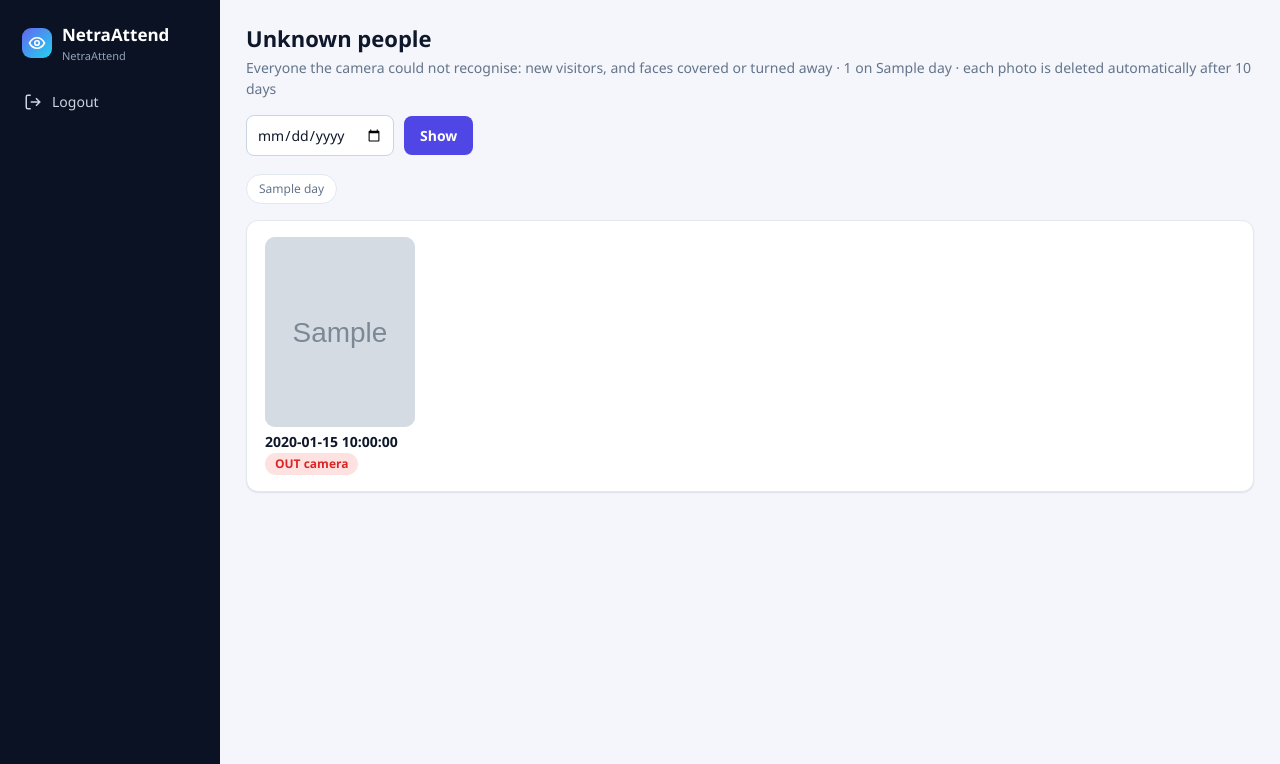
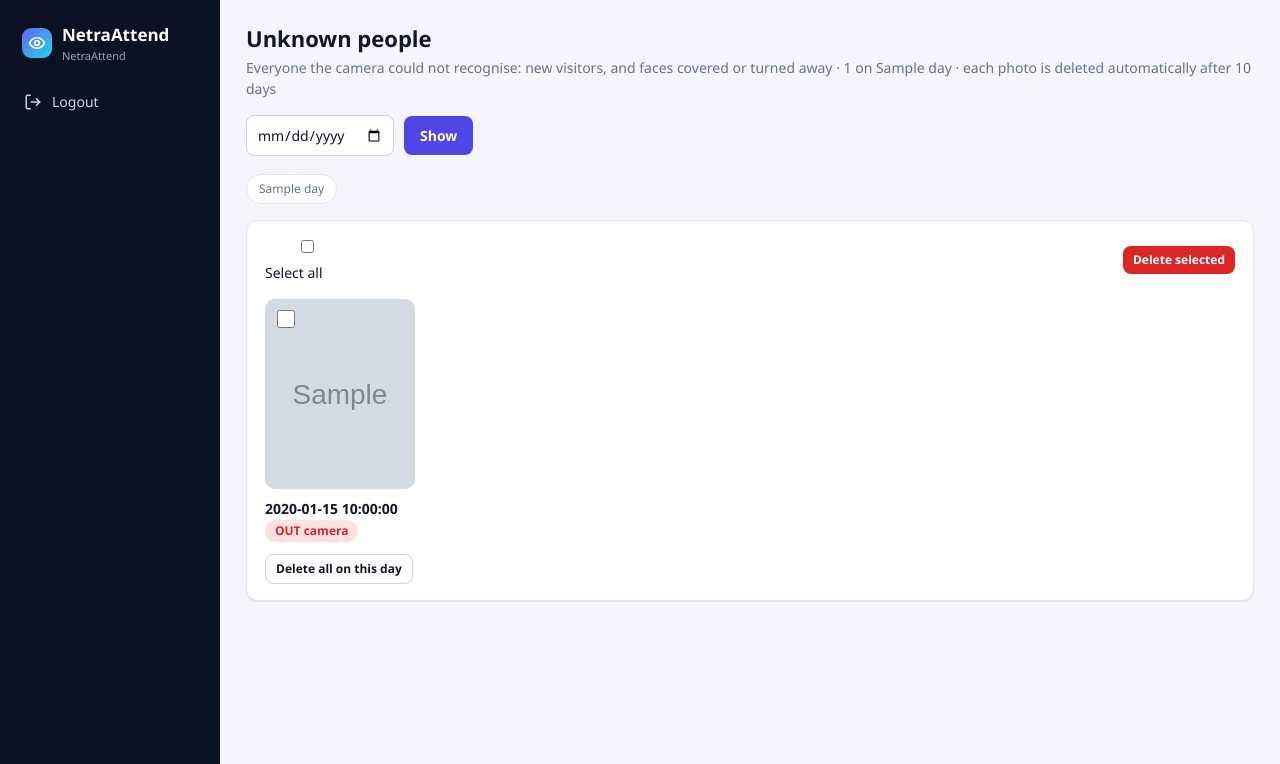
Before and after one commit to amit-sharma-ds/NetraAttend, a Flask app: template templates/unknown.html in a window 1280 px wide. Shown: the top 764 px of the page. Run offline with Flask 3, Linux system fonts and the light colour scheme; the template is opened without the code that fills it: most values are stand-ins (such as "Sample title", 1, 10 or a date in 2020); grey boxes marked "Sample" are stand-in pictures; parts of the project's set-up code (start-up, migrations or seed data) failed here and were passed over; some libraries are stand-ins or nearby versions.

Commit message:
Unknown page: delete selected or all photos of a day

```diff
--- a/app.py
+++ b/app.py
@@ -829,6 +829,26 @@ def unknown_page():
     return render_template("unknown.html", day=day, items=items, days=days,
                            has_out=bool(engine.out_camera_url()), keep_days=config.PHOTO_DAYS,
                            capture_on=unknown_capture_on())
+
+
+@app.route("/unknown/delete", methods=["POST"])
+@admin_required
+def unknown_delete():
+    """Delete unknown-person photos: the ticked ones, or every photo of the day shown
+    (only "unknown/<date>/..." photos - never attendance photos)."""
+    day = parse_day(request.form.get("date"), date.today()).isoformat()
+    d = db()
+    if request.form.get("all") == "1":
+        query = {"_id": {"$regex": f"^unknown/{day}/"}}
+    else:
+        ids = [i for i in request.form.getlist("ids") if re.fullmatch(r"unknown/\d{4}-\d{2}-\d{2}/[\w]+(_out)?\.jpg", i)]
+        if not ids:
+            flash("Select at least one photo to delete.", "error")
+            return redirect(url_for("unknown_page", date=day))
+        query = {"_id": {"$in": ids}}
+    n = d.photos.delete_many(query).deleted_count
+    flash(f"{n} unknown photo(s) deleted.", "success")
+    return redirect(url_for("unknown_page", date=day))
 
 
 @app.route("/unknown/switch", methods=["POST"])
--- a/templates/unknown.html
+++ b/templates/unknown.html
@@ -22,16 +22,38 @@
 {% if days %}<div class="chips mb">{% for d in days %}<a class="chip" href="{{ url_for('unknown_page', date=d) }}" {% if d == day %}style="border-color:var(--brand);color:var(--brand)"{% endif %}>{{ d }}</a>{% endfor %}</div>{% endif %}
 <div class="card">
   {% if items %}
+  <form method="post" action="/unknown/delete" data-confirm="Delete the selected unknown photos? This cannot be undone." id="unkForm">
+    <input type="hidden" name="csrf" value="{{ csrf_token() }}">
+    <input type="hidden" name="date" value="{{ day }}">
+    <div class="row mb" style="justify-content:space-between">
+      <label class="row" style="gap:6px"><input type="checkbox" id="unkAll"> Select all</label>
+      <div class="row" style="gap:8px">
+        <button class="btn danger sm">Delete selected</button>
+      </div>
+    </div>
     <div class="row" style="align-items:flex-start;gap:14px">
       {% for p in items %}
       <figure style="margin:0;display:grid;gap:4px;width:150px">
+        <label style="position:relative;display:block">
+          <input type="checkbox" name="ids" value="{{ p.photo }}" class="unkBox" style="position:absolute;top:8px;left:8px;width:18px;height:18px;z-index:1">
           <img src="{{ url_for('snapshot', rel=p.photo) }}" alt="Unknown person {{ p.time }}" loading="lazy"
-           style="width:150px;height:190px;object-fit:cover;border-radius:10px;background:var(--line);cursor:zoom-in" onclick="zoom(this.src)">
+               style="width:150px;height:190px;object-fit:cover;border-radius:10px;background:var(--line);cursor:zoom-in" onclick="zoom(this.src);return false">
+        </label>
         <figcaption><b>{{ p.time }}</b><br>
           <span class="badge b-unknown">{{ "OUT camera" if p.out else ("IN camera" if has_out else "Camera") }}</span></figcaption>
       </figure>
       {% endfor %}
     </div>
+  </form>
+  <form method="post" action="/unknown/delete" data-confirm="Delete ALL unknown photos of {{ day }}? This cannot be undone." style="margin:12px 0 0">
+    <input type="hidden" name="csrf" value="{{ csrf_token() }}">
+    <input type="hidden" name="date" value="{{ day }}">
+    <input type="hidden" name="all" value="1">
+    <button class="btn ghost sm">Delete all on this day</button>
+  </form>
+  <script>
+    document.getElementById("unkAll").addEventListener("change", e => document.querySelectorAll(".unkBox").forEach(b => b.checked = e.target.checked));
+  </script>
   {% else %}
   <p class="empty">No unknown people on {{ day }}.</p>
   {% endif %}
```
Lines whose indentation alone changed are shown as unchanged.
